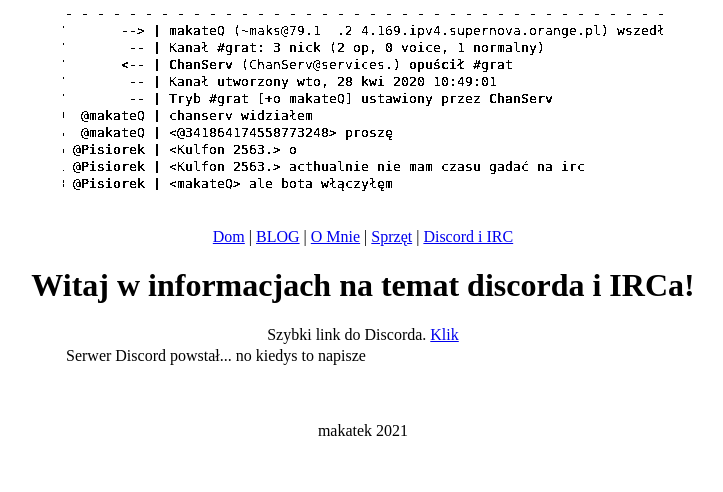
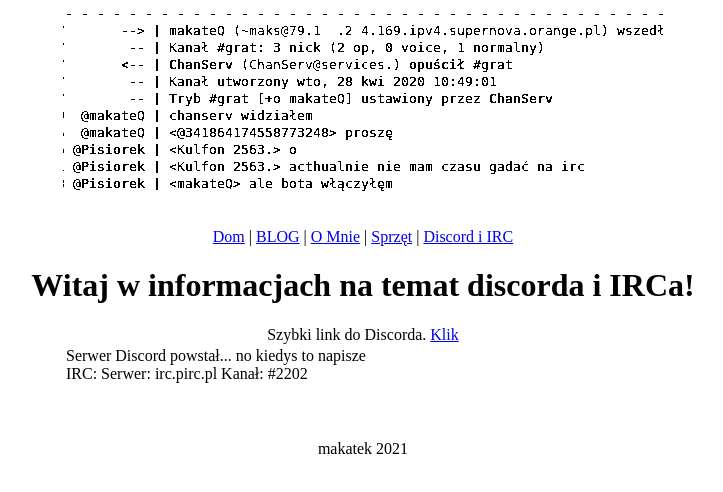
Before and after one commit to makateK/makatek.github.io, a plain HTML site: page dirc.html in a window 1280 px wide. Shown: the whole page, without its empty margins (277-1000 px from the left). Drawn offline with Linux system fonts and the light colour scheme.

Commit message:
Update dirc.html

```diff
--- a/dirc.html
+++ b/dirc.html
@@ -22,6 +22,10 @@
   <br>
    <table width="600"><tr>
 <td>Serwer Discord powstał... no kiedys to napisze
+  <br>
+  IRC:
+  Serwer: irc.pirc.pl
+  Kanał: #2202
 </td></tr>
 </table>
 
```
